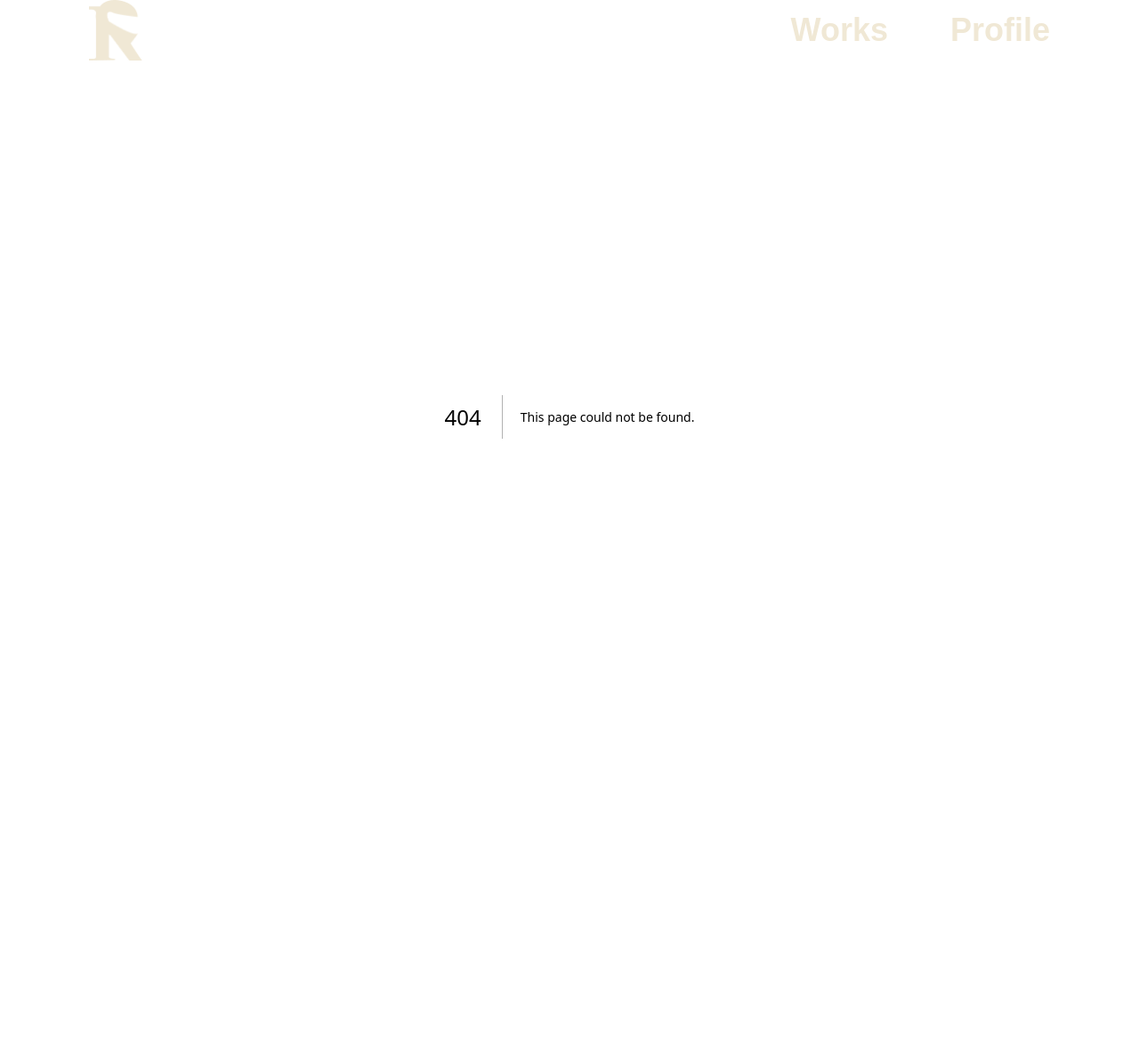
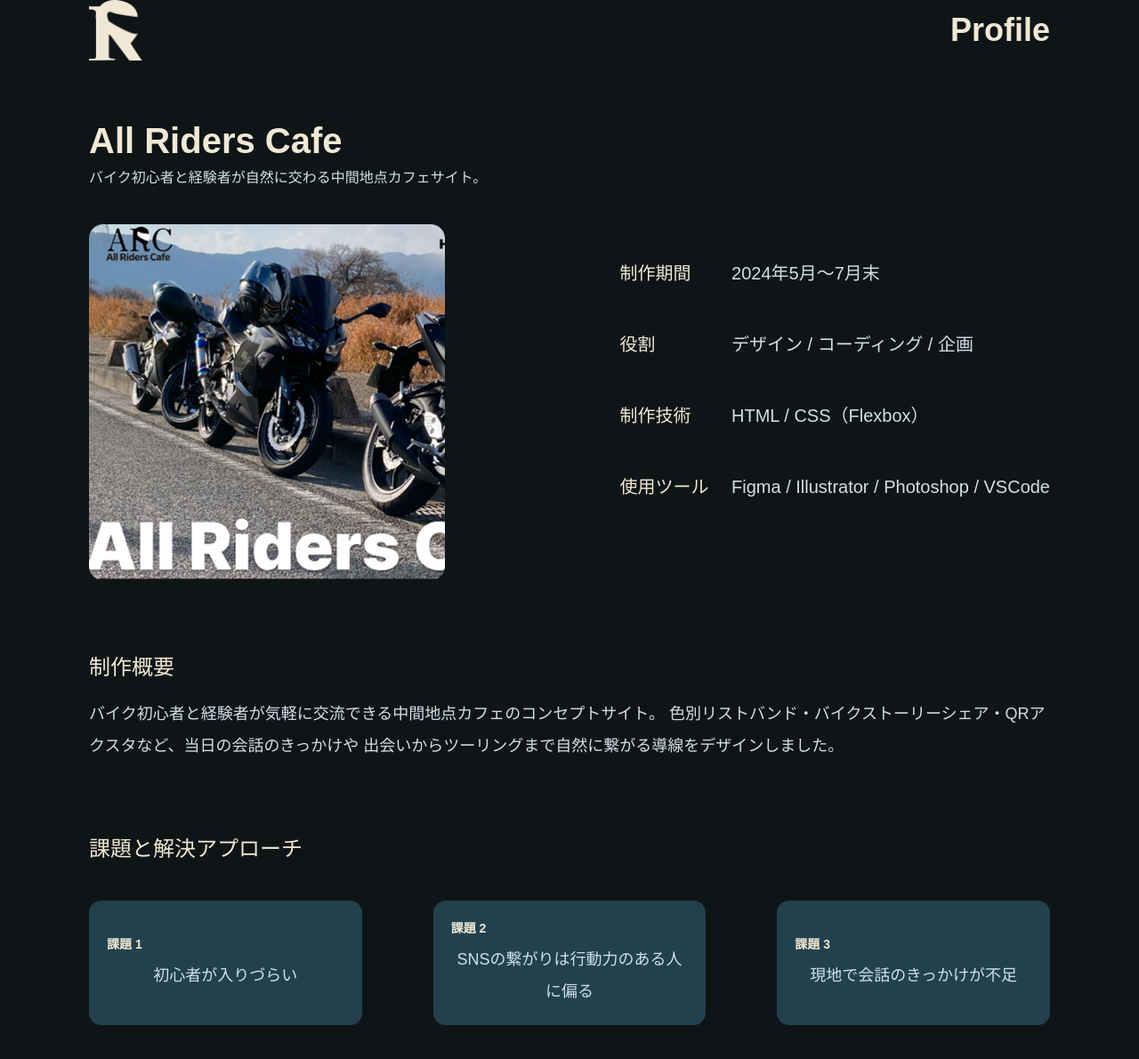
Before and after one commit to ishimaruryouto/Portfolio, a Next.js app: page /AllRidersCafe in a window 1280 px wide. Before the commit this address had no page. Shown: the top 1190 px of the page at 89% size. Before the commit the page ends 868 px from the top, so only its background shows below. Built offline with nearby package versions, Linux system fonts and the light colour scheme.

Commit message:
AllRidersCafe完成

```diff
--- /dev/null
+++ b/app/AllRidersCafe/page.tsx
@@ -0,0 +1,36 @@
+import WorkDetail from "../Components/WorkDetail/WorkDetail";
+
+export default function AllRidersCafe() {
+    return (
+        <WorkDetail
+            title="All Riders Cafe"
+            subtitle="バイク初心者と経験者が自然に交わる中間地点カフェサイト。"
+            image="/img/AllRidersCafe_datail.png"
+            period="2024年5月〜7月末"
+            role="デザイン / コーディング / 企画"
+            tech="HTML / CSS（Flexbox）"
+            tools="Figma / Illustrator / Photoshop / VSCode"
+            // link="https://example.com"
+            overview="
+                バイク初心者と経験者が気軽に交流できる中間地点カフェのコンセプトサイト。
+                色別リストバンド・バイクストーリーシェア・QRアクスタなど、当日の会話のきっかけや
+                出会いからツーリングまで自然に繋がる導線をデザインしました。
+            "
+            problems={[
+                { problem: "初心者が入りづらい", solution: "色別リストバンドで可視化" },
+                { problem: "SNSの繋がりは行動力のある人に偏る", solution: "ストーリーシェア機能で自然交流" },
+                { problem: "現地で会話のきっかけが不足", solution: "アクスタ(QR)でつながる仕組みを設計" },
+            ]}
+            learning="
+                初めての個人制作として企画からデザイン、コーディングまで一人で行う経験をしました。
+                特に『どうやって見知らぬ同士が自然に会話できる空間を作れるか』という観点で、
+                UI/UXを考えることの大切さを体感しました。
+            "
+            improvement="
+                一方でレスポンシブ対応不足やコードの設計面に改善余地があります。
+                今後は1年間で学んだ知識を活かして、フォントサイズ・余白・バランスの見直しを行い
+                より完成度の高い作品にブラッシュアップしていきたいと考えています。
+            "
+        />
+    );
+}
--- a/app/Components/AboutMeSection/AboutMeSection.tsx
+++ b/app/Components/AboutMeSection/AboutMeSection.tsx
@@ -31,7 +31,7 @@
                             </div>
                         </div>
                         <p>
-                            <Link href="#" className={styles.more_me}>more me</Link>
+                            <Link href="/About" className={styles.more_me}>more me</Link>
                         </p>
                     </div>
                 </div>
--- a/app/Components/Header/Header.tsx
+++ b/app/Components/Header/Header.tsx
@@ -6,14 +6,13 @@
         <>
             <header className={styles.header}>
                 <div>
-                    <Link href="#">
+                    <Link href="/">
                         <Image src="/img/logo.png" alt="ロゴ" width={60} height={70} />
                     </Link>
                 </div>
                 <nav className={styles.nav}>
                     <ul>
-                        <li><Link href="#" className={styles.link}>Works</Link></li>
-                        <li><Link href="#" className={styles.link}>Profile</Link></li>
+                        <li><Link href="/About" className={styles.link}>Profile</Link></li>
                     </ul>
                 </nav>
             </header>
--- /dev/null
+++ b/app/Components/WorkDetail/WorkDetail.module.scss
@@ -0,0 +1,119 @@
+@use "../../Scss/variables" as *;
+
+.wrap {
+    margin: 0 100px;
+    padding-bottom: 200px;
+
+    .title {
+        font-size: 4rem;
+        font-weight: bold;
+        color: $main-text-color;
+        margin-top: 60px;
+    }
+
+    .subtitle {
+        font-size: 1.6rem;
+        color: $sub-text-color;
+        margin-bottom: 40px;
+    }
+
+    .top {
+        display: flex;
+        align-items: center;
+        justify-content: space-between;
+        margin-bottom: 60px;
+
+        .thumbnail img {
+            border-radius: 12px;
+        }
+
+        .info p {
+            color: $sub-text-color;
+            font-size: $info-text-size;
+            margin-bottom: 50px;
+
+            span {
+                color: $main-text-color;
+                display: inline-block;
+                width: 120px;
+            }
+        }
+    }
+
+    .section {
+        margin-top: 80px;
+
+        h2 {
+            font-size: 2.4rem;
+            color: $main-text-color;
+            margin-bottom: 16px;
+        }
+
+        p,
+        li {
+            color: $sub-text-color;
+            font-size: $mini-text-size;
+            line-height: 2;
+        }
+    }
+}
+
+
+.cardGrid {
+    display: grid;
+    grid-template-columns: repeat(3, 1fr);
+    gap: 80px;
+    margin-top: 40px;
+}
+
+.cardWrap {
+    position: relative;
+
+    &:hover .solutionCard {
+        opacity: 1;
+        transform: translateY(20px);
+    }
+
+    &:hover .arrow {
+        opacity: 1;
+    }
+}
+
+.problemCard,
+.solutionCard {
+    background-color: #22414d;
+    padding: 28px 20px;
+    border-radius: 14px;
+    color: $sub-text-color;
+    height: 140px;
+    display: flex;
+    flex-direction: column;
+    justify-content: center;
+
+    h3 {
+        color: $main-text-color;
+        font-size: 1.4rem;
+        font-weight: bold;
+        margin-bottom: 6px;
+    }
+
+    p {
+        font-size: 1.2rem;
+        text-align: center;
+    }
+}
+
+.solutionCard {
+    opacity: 0;
+    transform: translateY(0);
+    transition: all 0.5s ease;
+}
+
+.arrow {
+    font-size: 2rem;
+    color: $main-text-color;
+    margin: 10px 0;
+    opacity: 0;
+    transition: 0.4s ease;
+    text-align: center;
+}
--- /dev/null
+++ b/app/Components/WorkDetail/WorkDetail.tsx
@@ -0,0 +1,97 @@
+import Image from "next/image";
+import styles from "./WorkDetail.module.scss";
+
+export type WorkDetailProps = {
+    title: string;
+    subtitle: string;
+    image: string;
+    period: string;
+    role: string;
+    tech: string;
+    tools: string;
+    link?: string;
+    overview: string;
+    problems: { problem: string; solution: string }[];
+    learning: string;
+    improvement: string;
+};
+
+export default function WorkDetail(props: WorkDetailProps) {
+    const {
+        title,
+        subtitle,
+        image,
+        period,
+        role,
+        tech,
+        tools,
+        link,
+        overview,
+        problems,
+        learning,
+        improvement,
+    } = props;
+
+    return (
+        <div className={styles.wrap}>
+            <h1 className={styles.title}>{title}</h1>
+            <p className={styles.subtitle}>{subtitle}</p>
+
+            <div className={styles.top}>
+                <div className={styles.thumbnail}>
+                    <Image src={image} alt={title} width={400} height={400} />
+                </div>
+
+                <div className={styles.info}>
+                    <p><span>制作期間</span> {period}</p>
+                    <p><span>役割</span> {role}</p>
+                    <p><span>制作技術</span> {tech}</p>
+                    <p><span>使用ツール</span> {tools}</p>
+                    {link && (
+                        <p><span>リンク</span>
+                            <a href={link} target="_blank">{link}</a>
+                        </p>
+                    )}
+                </div>
+            </div>
+
+            <section className={styles.section}>
+                <h2>制作概要</h2>
+                <p>{overview}</p>
+            </section>
+
+            <section className={styles.section}>
+                <h2>課題と解決アプローチ</h2>
+
+                <div className={styles.cardGrid}>
+                    {problems.map((item, index) => (
+                        <div key={index} className={styles.cardWrap}>
+
+                            <div className={styles.problemCard}>
+                                <h3>課題 {index + 1}</h3>
+                                <p>{item.problem}</p>
+                            </div>
+
+                            <div className={styles.arrow}>↓</div>
+
+                            <div className={styles.solutionCard}>
+                                <h3>解決 {index + 1}</h3>
+                                <p>{item.solution}</p>
+                            </div>
+                        </div>
+                    ))}
+                </div>
+            </section>
+
+            <section className={styles.section}>
+                <h2>学び</h2>
+                <p>{learning}</p>
+            </section>
+
+            <section className={styles.section}>
+                <h2>改善点</h2>
+                <p>{improvement}</p>
+            </section>
+        </div>
+    );
+}
--- a/app/Scss/_variables.scss
+++ b/app/Scss/_variables.scss
@@ -11,6 +11,7 @@
 $main-text-size: 3.6rem;
 $sub-text-size: 2.8rem;
 $high-sub-text-size: 2.4rem;
+$info-text-size: 2rem;
 $mini-text-size: 1.8rem;
 $high-mini-text-size: 1.6rem;
 
```
Also changed, not shown: public/img/AllRidersCafe_datail.png (added).
